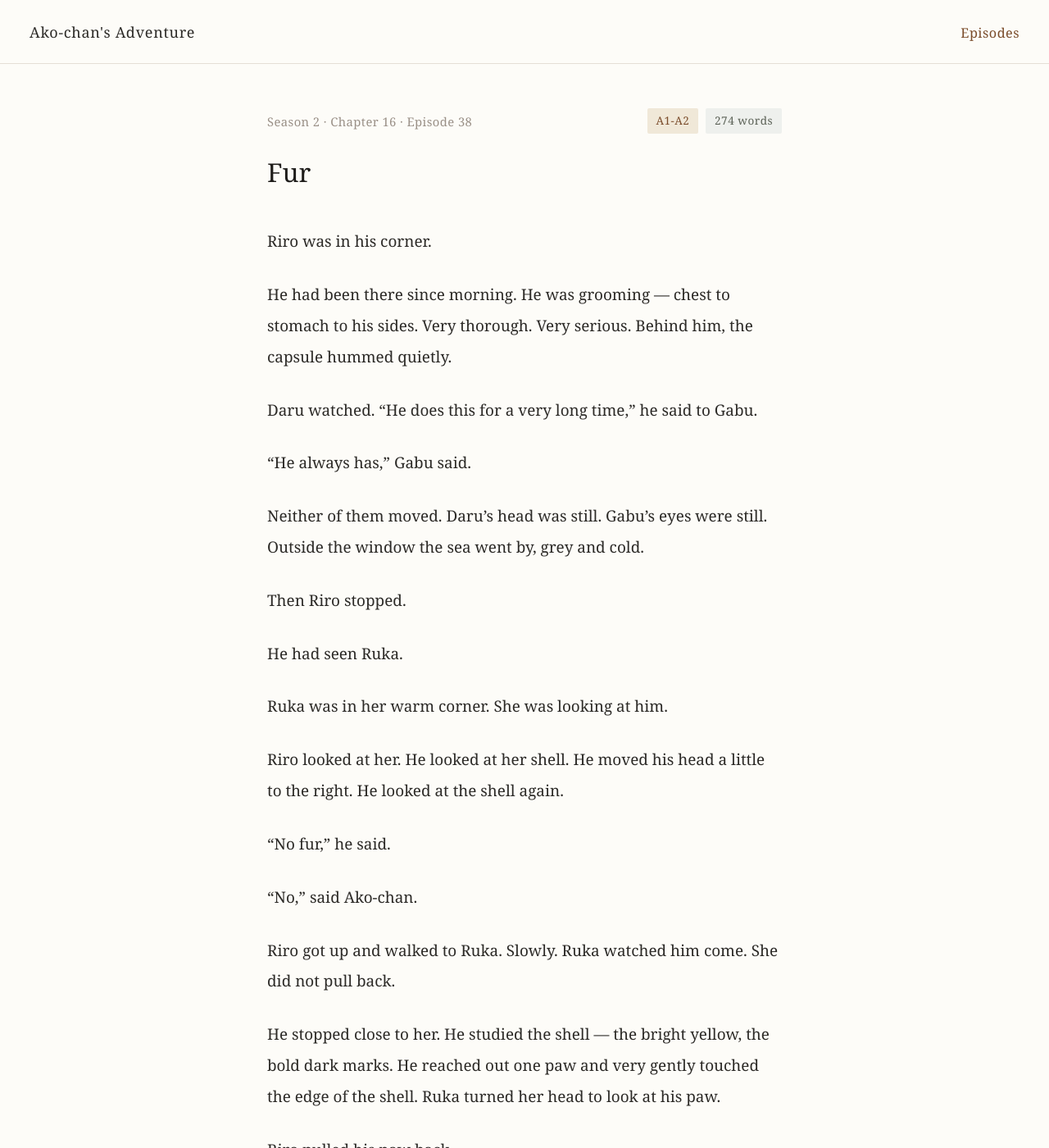
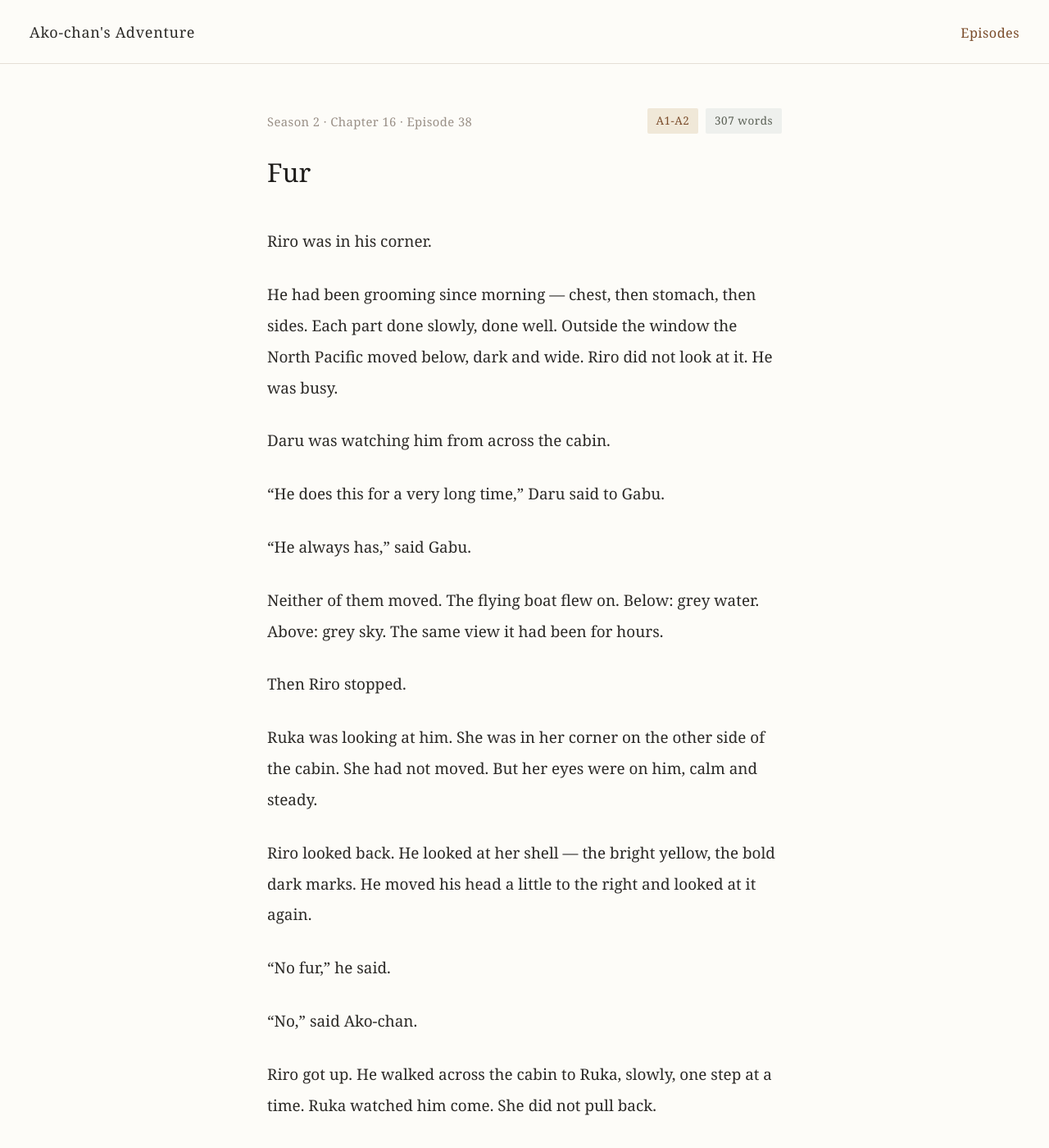
Before and after one commit to morisaki-yuichi/ako-chans-adventure, a Jekyll site: the page built from season2/chapter16/ep038.md, in a window 1280 px wide and 1400 px high. Shown: the whole window at 82% size. Built offline with Jekyll 4.4.1, drawn with Linux system fonts in a browser that asks for light colours; some of the changed text lies outside the part shown.

Commit message:
Rewrite Ep38 — clean version from scratch (307 words)

```diff
--- a/season2/chapter16/ep038.md
+++ b/season2/chapter16/ep038.md
@@ -5,7 +5,7 @@ season: 2
 chapter: 16
 episode: 38
 level: A1-A2
-word_count: 274
+word_count: 307
 story_day: 36
 prev_ep: /season2/chapter16/ep037/
 next_ep: /season2/chapter16/ep039/
@@ -14,42 +14,40 @@ permalink: /season2/chapter16/ep038/
 
 Riro was in his corner.
 
-He had been there since morning. He was grooming — chest to stomach to his sides. Very thorough. Very serious. Behind him, the capsule hummed quietly.
+He had been grooming since morning — chest, then stomach, then sides. Each part done slowly, done well. Outside the window the North Pacific moved below, dark and wide. Riro did not look at it. He was busy.
 
-Daru watched. "He does this for a very long time," he said to Gabu.
+Daru was watching him from across the cabin.
 
-"He always has," Gabu said.
+"He does this for a very long time," Daru said to Gabu.
 
-Neither of them moved. Daru's head was still. Gabu's eyes were still. Outside the window the sea went by, grey and cold.
+"He always has," said Gabu.
+
+Neither of them moved. The flying boat flew on. Below: grey water. Above: grey sky. The same view it had been for hours.
 
 Then Riro stopped.
 
-He had seen Ruka.
+Ruka was looking at him. She was in her corner on the other side of the cabin. She had not moved. But her eyes were on him, calm and steady.
 
-Ruka was in her warm corner. She was looking at him.
-
-Riro looked at her. He looked at her shell. He moved his head a little to the right. He looked at the shell again.
+Riro looked back. He looked at her shell — the bright yellow, the bold dark marks. He moved his head a little to the right and looked at it again.
 
 "No fur," he said.
 
 "No," said Ako-chan.
 
-Riro got up and walked to Ruka. Slowly. Ruka watched him come. She did not pull back.
+Riro got up. He walked across the cabin to Ruka, slowly, one step at a time. Ruka watched him come. She did not pull back.
 
-He stopped close to her. He studied the shell — the bright yellow, the bold dark marks. He reached out one paw and very gently touched the edge of the shell. Ruka turned her head to look at his paw.
+He stopped close to her. He studied the shell carefully. Then he reached out one paw and touched the edge of it, very gently. Ruka turned her head to look at his paw. She did not move away.
 
-Riro pulled his paw back.
-
-He sat back and studied her.
+Riro pulled his paw back. He looked at his paw. He looked at the shell.
 
 "The shell is very smooth," he said.
 
-"Yes," Ako-chan said.
+"Yes," said Ako-chan.
 
-"It does not need grooming," Riro said. He sounded almost satisfied about this — as if he approved of the design.
+"It does not need grooming," Riro said. He sounded almost satisfied — as if he approved of the design.
 
-He walked back to his corner and settled there again. After a moment, he began to groom once more.
+He walked back to his corner and settled there again. He began to groom once more.
 
-Ruka watched him for a long time. She did not look away. Her head was still. Her eyes were not.
+Ruka watched him. She did not look away.
 
 Dango had watched the whole thing from his place near Ako-chan. His tail moved once.
```
